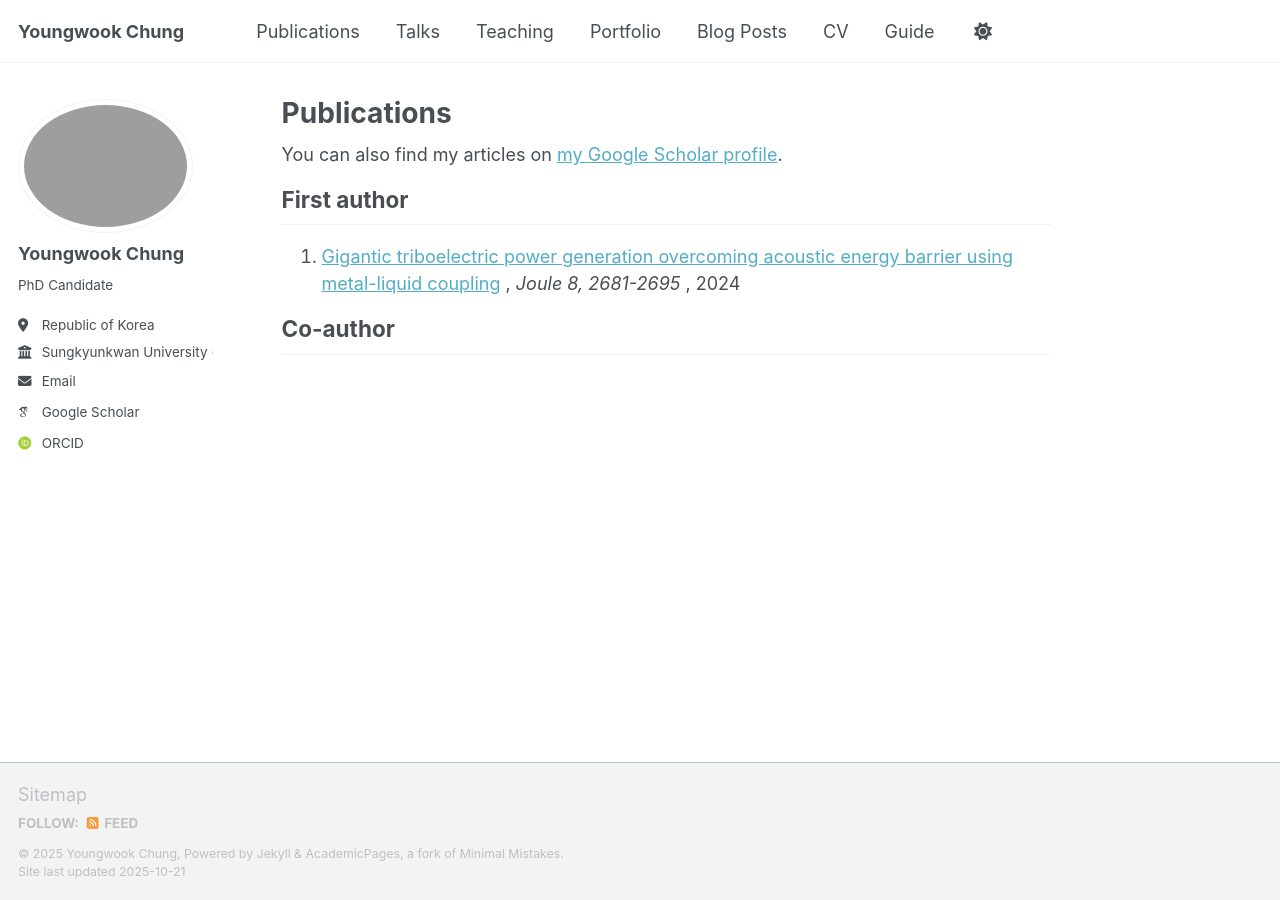
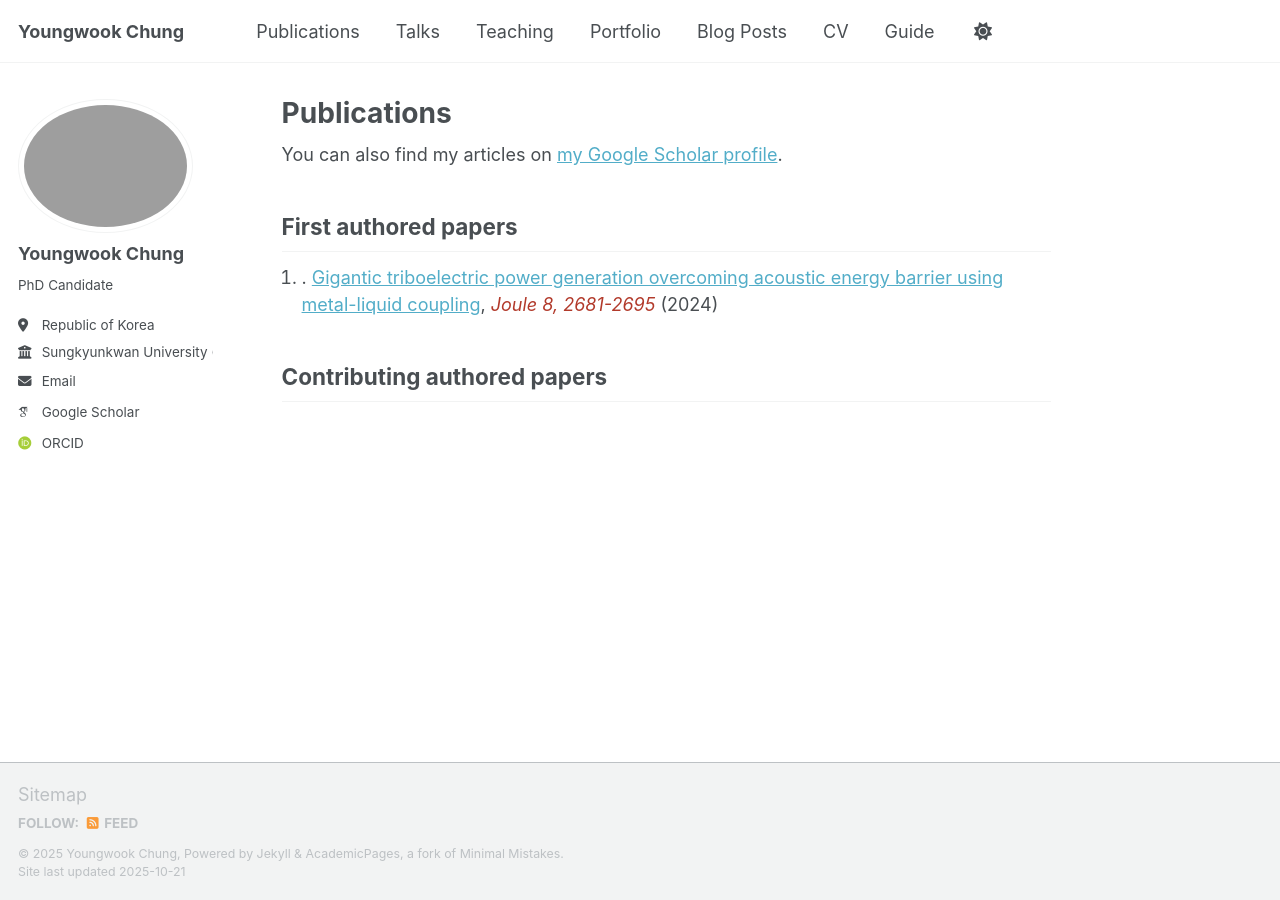
Before and after one commit to ywoog2/ywchung.github.io, a Jekyll site: the page built from _pages/publications.html, in a window 1280 px wide. Built offline with Jekyll 4.4.1, drawn with Linux system fonts in a browser that asks for light colours; some web fonts are replaced; a script that is not in the unit is left out.

Commit message:
Update publications.html

```diff
--- a/_pages/publications.html
+++ b/_pages/publications.html
@@ -11,33 +11,48 @@ author_profile: true
   <div class="wordwrap">You can also find my articles on <a href="{{site.author.googlescholar}}">my Google Scholar profile</a>.</div>
 {% endif %}
 
-{% assign pubs = site.publications | sort: "date" | reverse %}
+<style>
+/* 간단 스타일 */
+.publist { margin: 10px 0 4px; padding-left: 20px; }
+.publist li { margin: 6px 0 10px; line-height: 1.5; }
+.publist .journal { font-style: italic; color: #b23a2b; } /* 저널 색상+이탤릭 */
+</style>
 
-<h2 style="margin-top: 18px;">First author</h2>
-<ol>
+{% assign pubs = site.publications | sort:"date" | reverse %}
+{% assign me = site.author.pub_abbrev | default: "Y. Chung" %}
+{% capture bold_me %}<strong>{{ me }}</strong>{% endcapture %}
+
+<h2>First authored papers</h2>
+<ol class="publist">
 {% for p in pubs %}
   {% if p.first_author == true %}
+    {% assign authors_fmt = p.authors | replace: me, bold_me %}
     <li>
+      {{ authors_fmt }}.
       {% if p.paperurl %}<a href="{{ p.paperurl }}">{% endif %}
-      {{ p.title }}{% if p.paperurl %}</a>{% endif %}
-      {% if p.venue %}, <em>{{ p.venue }}</em>{% endif %}
-      {% if p.date %}, {{ p.date | date: "%Y" }}{% endif %}
-      {% if p.note %} — {{ p.note }}{% endif %}
+      {{ p.title }}{% if p.paperurl %}</a>{% endif %},
+      <span class="journal">{{ p.venue }}</span>
+      {% if p.volume %} {{ p.volume }}{% endif %}
+      {% if p.pages %}, {{ p.pages }}{% endif %}
+      {% if p.date %} ({{ p.date | date: "%Y" }}){% endif %}
     </li>
   {% endif %}
 {% endfor %}
 </ol>
 
-<h2 style="margin-top: 18px;">Co-author</h2>
-<ol>
+<h2>Contributing authored papers</h2>
+<ol class="publist">
 {% for p in pubs %}
   {% unless p.first_author == true %}
+    {% assign authors_fmt = p.authors | replace: me, bold_me %}
     <li>
+      {{ authors_fmt }}.
       {% if p.paperurl %}<a href="{{ p.paperurl }}">{% endif %}
-      {{ p.title }}{% if p.paperurl %}</a>{% endif %}
-      {% if p.venue %}, <em>{{ p.venue }}</em>{% endif %}
-      {% if p.date %}, {{ p.date | date: "%Y" }}{% endif %}
-      {% if p.note %} — {{ p.note }}{% endif %}
+      {{ p.title }}{% if p.paperurl %}</a>{% endif %},
+      <span class="journal">{{ p.venue }}</span>
+      {% if p.volume %} {{ p.volume }}{% endif %}
+      {% if p.pages %}, {{ p.pages }}{% endif %}
+      {% if p.date %} ({{ p.date | date: "%Y" }}){% endif %}
     </li>
   {% endunless %}
 {% endfor %}
```
